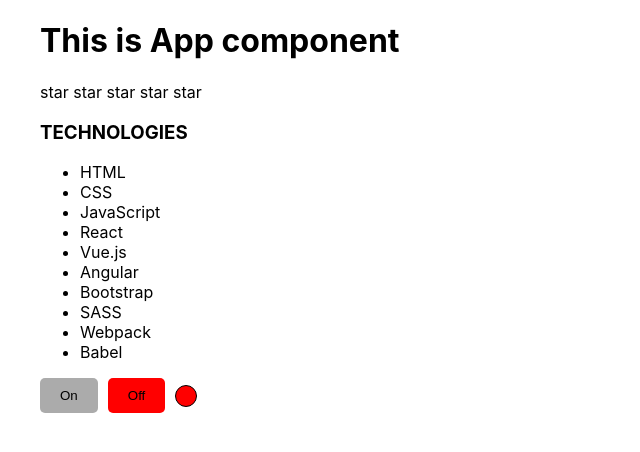
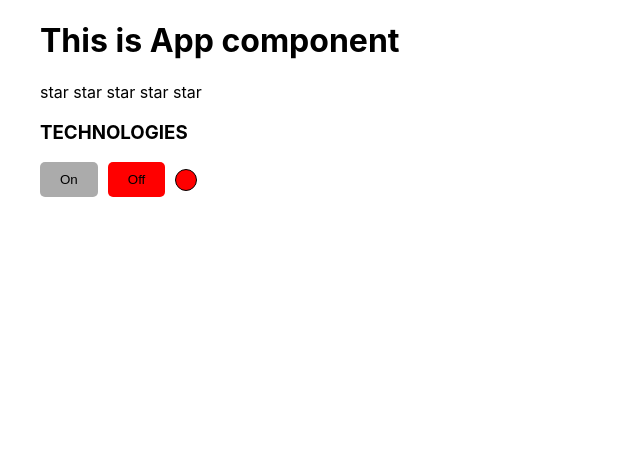
Before and after one commit to DenisKulik/react-course, a React (Create React App) app: page / in a window 1280 px wide. Shown: the top 452 px of the page, without its empty margins (0-640 px from the left). Built offline with nearby package versions, Linux system fonts and the light colour scheme.

Commit message:
add items array for Accordion list

```diff
--- a/src/App.tsx
+++ b/src/App.tsx
@@ -15,9 +15,13 @@ function App() {
         <div className="App">
             <PageTitle title={'This is App component'} />
             <Rating ratingValue={ratingValue} setRatingValue={setRatingValue} />
-            <Accordion title={'Technologies'}
-                       accordionCollapsed={accordionCollapsed}
-                       toggleCollapse={toggleCollapse} />
+            <Accordion
+                title={'Technologies'}
+                items={[]}
+                onClick={() => alert('some item was clicked')}
+                accordionCollapsed={accordionCollapsed}
+                toggleCollapse={toggleCollapse}
+            />
             <Switch status={switchStatus} setStatus={setSwitchStatus} />
         </div>
     );
--- a/src/components/Accordion/Accordion.tsx
+++ b/src/components/Accordion/Accordion.tsx
@@ -1,6 +1,11 @@
 import styles from './Accordion.module.scss';
 
-type AccordionPropsType = {
+export type ItemType = {
+    title: string
+    value: any
+}
+
+export type AccordionPropsType = {
     title: string
     /**
      * Optional color of header text
@@ -8,10 +13,19 @@ type AccordionPropsType = {
     color?: string
     accordionCollapsed: boolean
     toggleCollapse: () => void
+    items: ItemType[]
+    onClick: (value: any) => void
 }
 
-export default function Accordion(props: AccordionPropsType) {
-    const { title, accordionCollapsed, toggleCollapse, ...otherProps } = props;
+const Accordion = (props: AccordionPropsType) => {
+    const {
+        title,
+        items,
+        onClick,
+        accordionCollapsed,
+        toggleCollapse,
+        ...otherProps
+    } = props;
 
     return (
         <div className={styles.accordion}>
@@ -20,10 +34,11 @@ export default function Accordion(props: AccordionPropsType) {
                 toggleCollapse={toggleCollapse}
                 {...otherProps}
             />
-            {!accordionCollapsed && <AccordionBody />}
+            {!accordionCollapsed &&
+                <AccordionBody items={items} onClick={onClick} />}
         </div>
     );
-}
+};
 
 type AccordionTitlePropsType = {
     title: string
@@ -31,7 +46,7 @@ type AccordionTitlePropsType = {
     toggleCollapse: () => void
 }
 
-function AccordionTitle(props: AccordionTitlePropsType) {
+const AccordionTitle = (props: AccordionTitlePropsType) => {
     const { title, toggleCollapse, ...otherProps } = props;
 
     return (
@@ -41,21 +56,22 @@ function AccordionTitle(props: AccordionTitlePropsType) {
             onClick={toggleCollapse}>{title}
         </h3>
     );
+};
+
+type AccordionBodyPropsType = {
+    items: ItemType[]
+    onClick: (value: any) => void
 }
 
-function AccordionBody() {
+const AccordionBody = (props: AccordionBodyPropsType) => {
+    const { items, onClick } = props;
+    const itemsList = items.map((item, idx) => (
+        <li key={idx} onClick={() => onClick(item.value)}>{item.title}</li>
+    ));
+
     return (
-        <ul>
-            <li>HTML</li>
-            <li>CSS</li>
-            <li>JavaScript</li>
-            <li>React</li>
-            <li>Vue.js</li>
-            <li>Angular</li>
-            <li>Bootstrap</li>
-            <li>SASS</li>
-            <li>Webpack</li>
-            <li>Babel</li>
-        </ul>
+        <ul>{itemsList} </ul>
     );
-}
+};
+
+export default Accordion;
```
Also changed, not shown: 1 other file (tests, documents, lock files or other folders).
